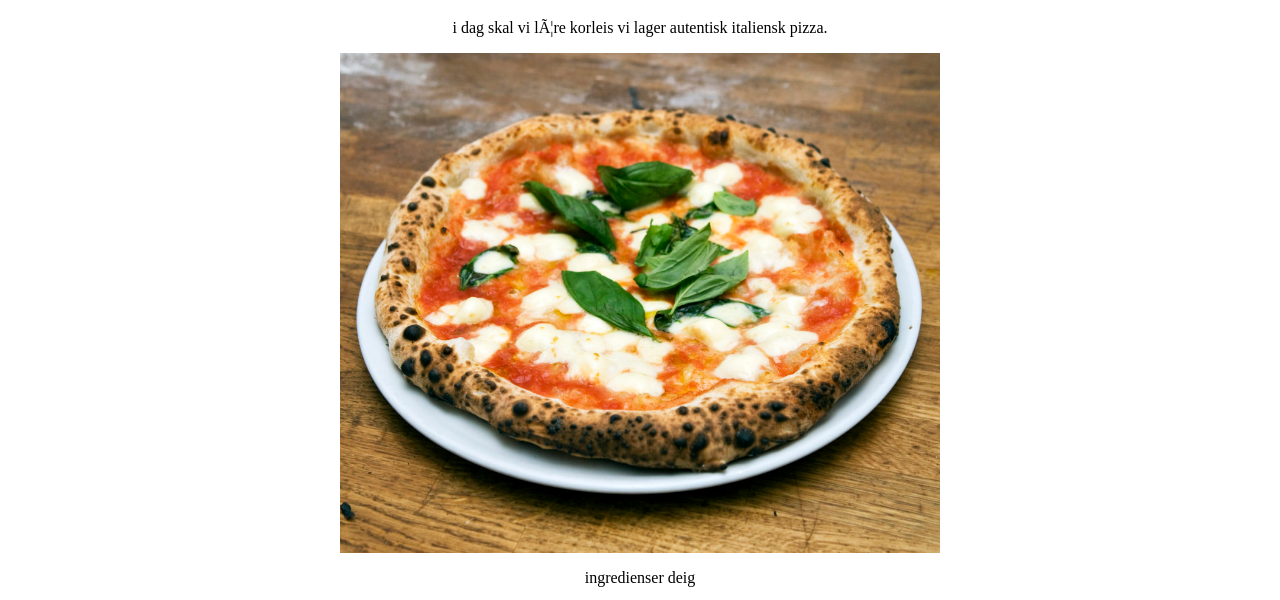
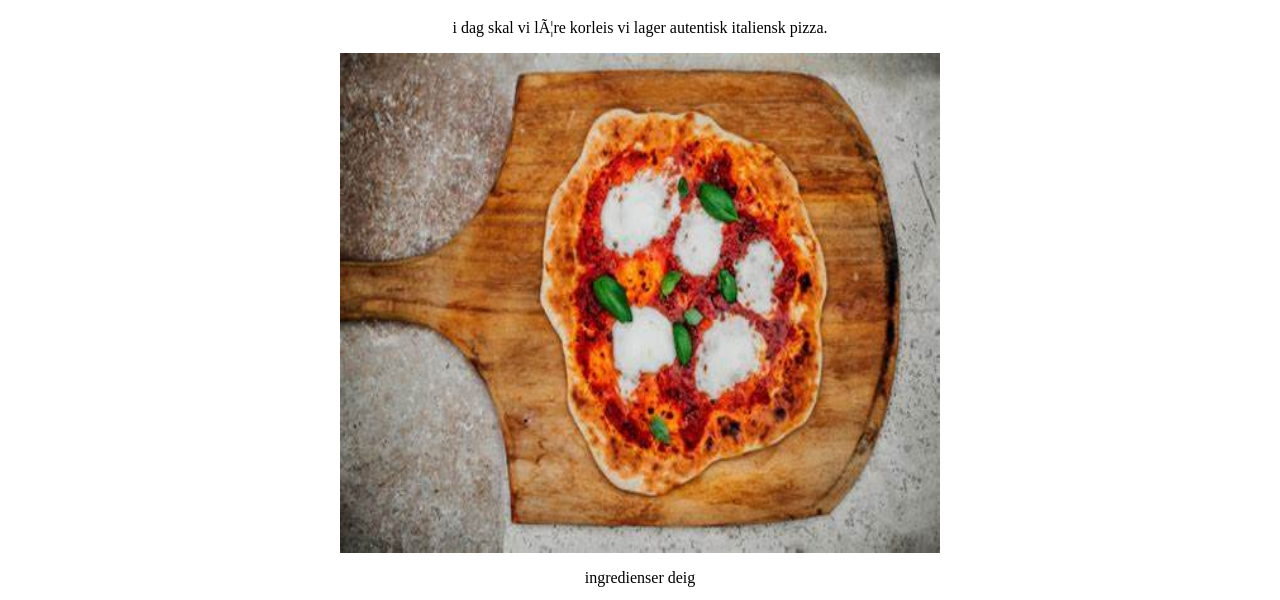
Before and after one commit to Robin13Robin/Robins-nettside, a plain HTML site: page hallo.html in a window 1280 px wide. Shown: the part 168-768 px from the top of the page. Drawn offline with Linux system fonts and the light colour scheme.

Commit message:
Add files via upload

```diff
--- a/hallo.html
+++ b/hallo.html
@@ -25,7 +25,7 @@
 
 			<p>i dag skal vi lære korleis vi lager autentisk italiensk pizza.</p>
 
-			<img src="pizza.JPEG" width="600px" height="500px"/>
+			<img src="pizza2.JPEG" width="600px" height="500px"/>
 
 			<p>ingredienser deig</p>
 
```
Also changed, not shown: pizza2.JPEG (added).
